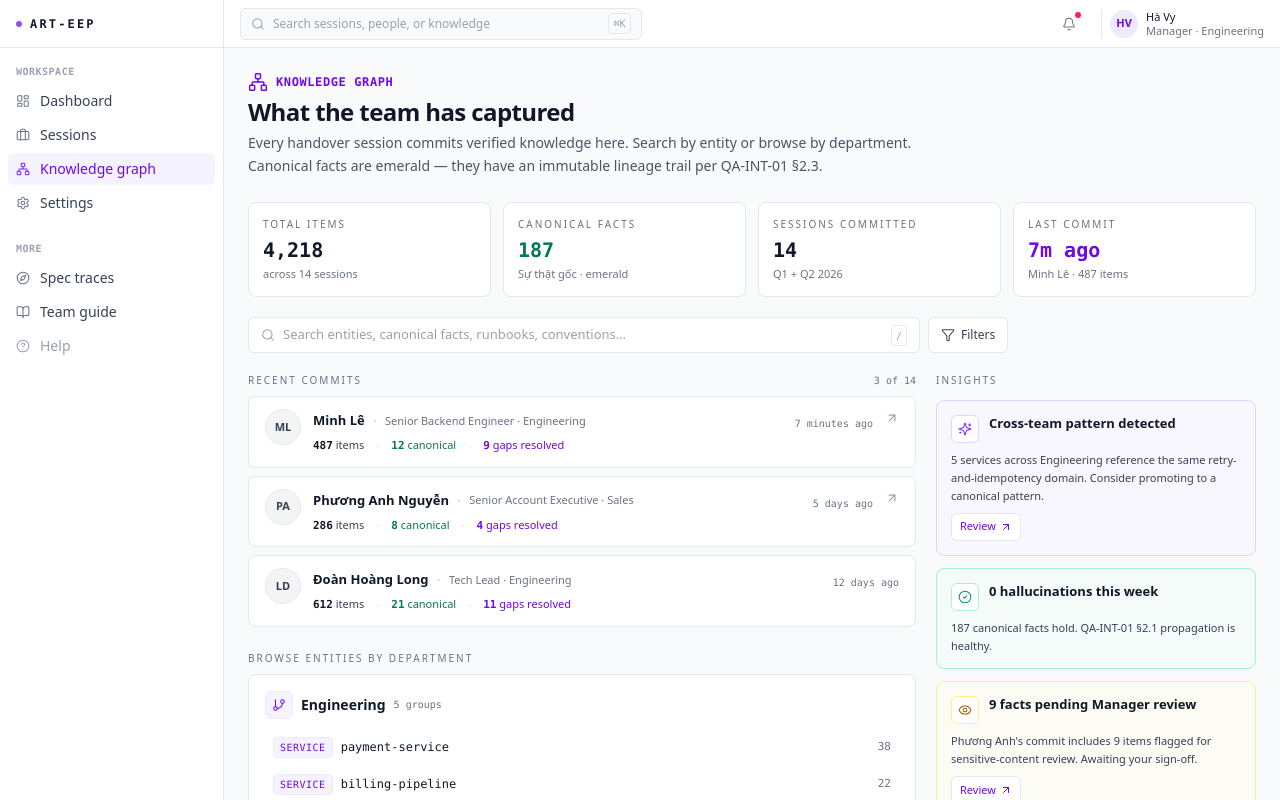
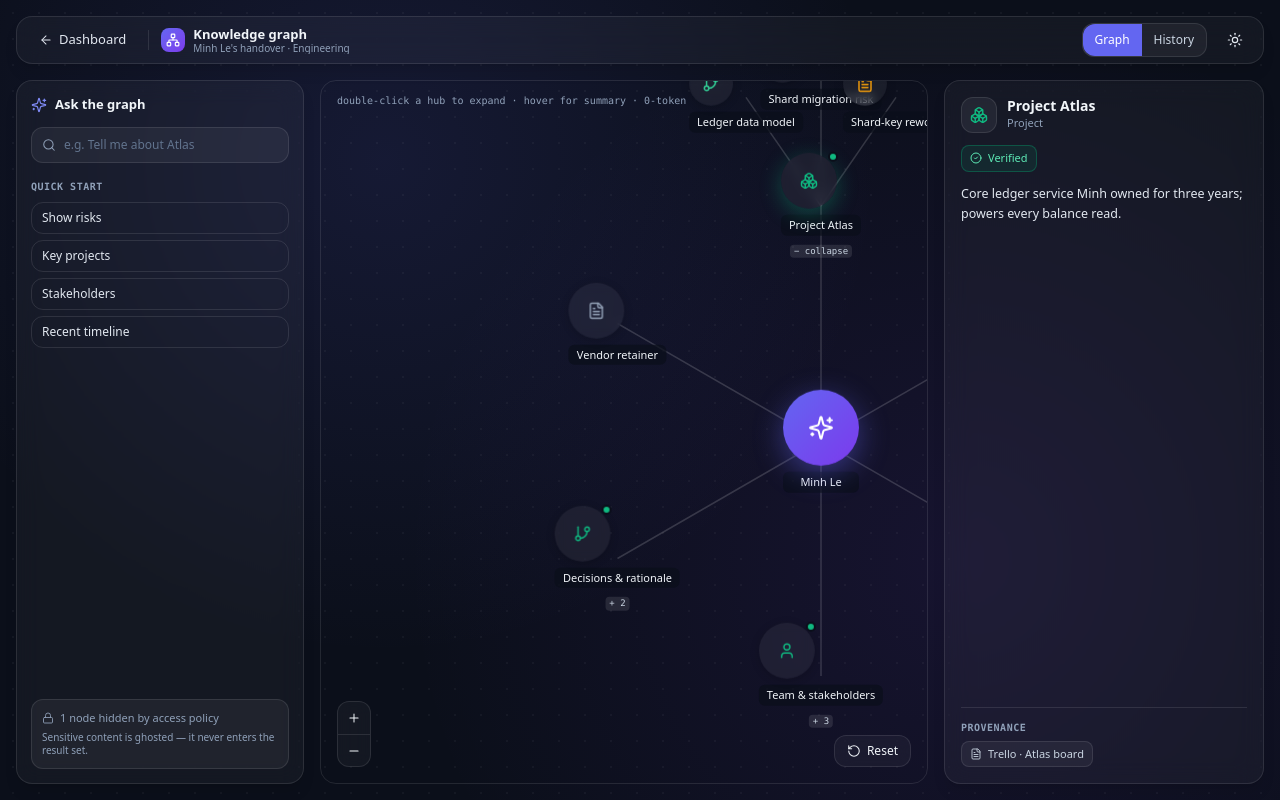
Before and after one commit to BuiDoanKhanhAnPrecioFishbone/esb-mockup, a Next.js app: page /knowledge-graph in a window 1280 px wide. Shown: the top 800 px of the page. Built offline with nearby package versions, Linux system fonts and the light colour scheme.

Commit message:
feat(route): point /knowledge-graph at the new Consumer-plane explorer (standalone glass shell); supersede placeholder

```diff
--- a/app/knowledge-graph/page.tsx
+++ b/app/knowledge-graph/page.tsx
@@ -1,16 +1,15 @@
-import { AppShell } from "@/components/app/AppShell";
-import KnowledgeGraph from "@/components/mockups/knowledge-graph.jsx";
+import KnowledgeGraphExplorer from "@/components/mockups/knowledge-graph-explorer.jsx";
 
 export const metadata = {
   title: "Knowledge graph · ART-EEP",
   description:
-    "What the team has captured · 4,218 items · 187 canonical facts · 14 sessions committed.",
+    "Consumer plane — ask the graph. Progressive disclosure, 0-token hover, Timeline + Heatmap.",
 };
 
+// Consumer plane — standalone glass shell (MASTER.md scope, CL-096), intentionally
+// NOT wrapped in AppShell. The explorer renders its own floating top bar with a
+// Dashboard link back into the main (light) app. The previous placeholder
+// (components/mockups/knowledge-graph.jsx) is superseded but kept in the repo.
 export default function KnowledgeGraphPage() {
-  return (
-    <AppShell>
-      <KnowledgeGraph />
-    </AppShell>
-  );
+  return <KnowledgeGraphExplorer />;
 }
```
